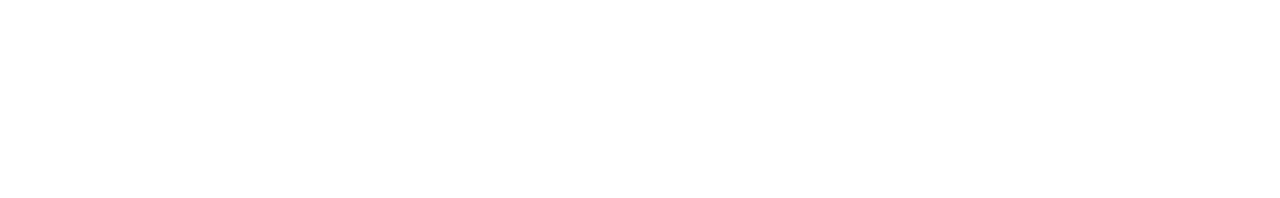
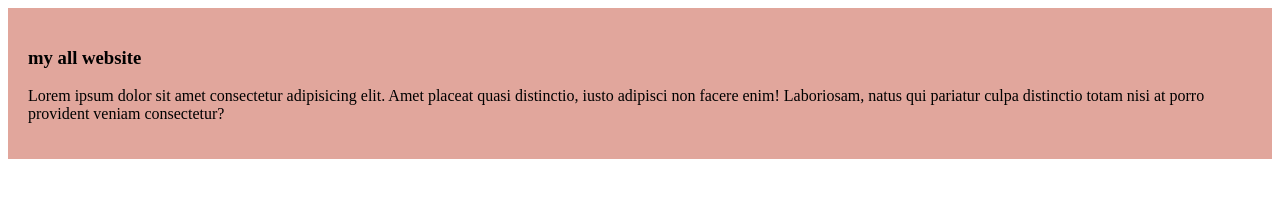
Before and after one commit to mrfarabi-dev/my-small-wb, a plain HTML site: page index.html in a window 1280 px wide. Drawn offline with Linux system fonts and the light colour scheme.

Commit message:
added the first blog

```diff
--- a/index.html
+++ b/index.html
@@ -4,8 +4,12 @@
     <meta charset="UTF-8">
     <meta name="viewport" content="width=device-width, initial-scale=1.0">
     <title>my simple website</title>
+    <link rel="stylesheet" href="style/blog.css">
 </head>
 <body>
-
+   <div>
+    <h3>my all website</h3>
+    <p>Lorem ipsum dolor sit amet consectetur adipisicing elit. Amet placeat quasi distinctio, iusto adipisci non facere enim! Laboriosam, natus qui pariatur culpa distinctio totam nisi at porro provident veniam consectetur?</p>
+   </div>
 </body>
 </html>
--- /dev/null
+++ b/style/blog.css
@@ -0,0 +1,4 @@
+div{
+    background-color: rgb(225, 166, 156);
+    padding: 20px;
+}
```
